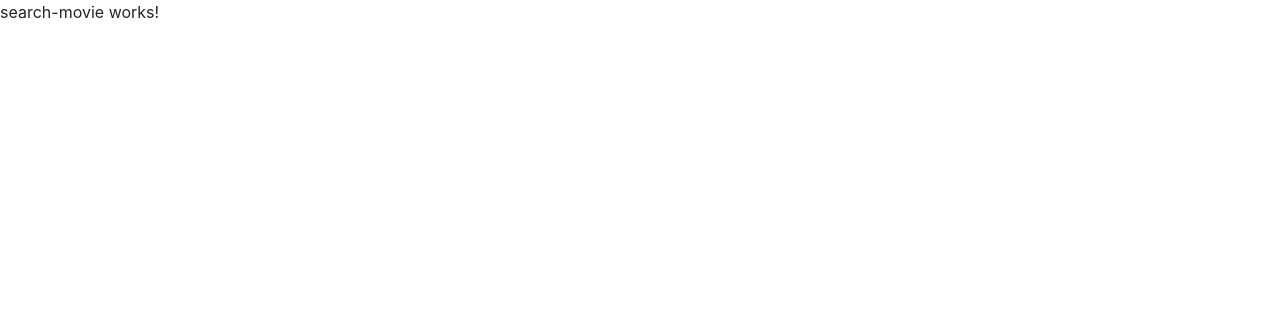
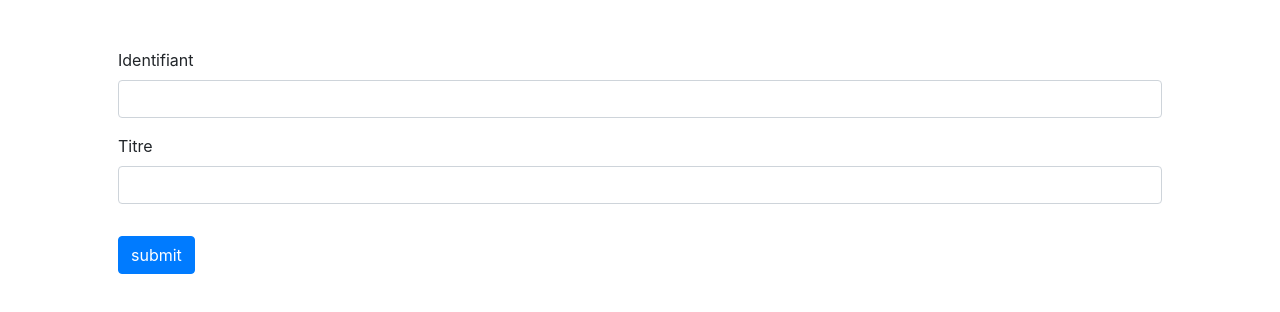
Before and after one commit to mvidailhet/donkey_school-angular_challenges_corrections, an Angular app: page / in a window 1280 px wide. Shown: the top 312 px of the page. Built offline with nearby package versions, Linux system fonts and the light colour scheme.

Commit message:
initialisation du visuel du formulaire

```diff
--- a/src/app/components/search-movie/search-movie.component.html
+++ b/src/app/components/search-movie/search-movie.component.html
@@ -1 +1,41 @@
-<p>search-movie works!</p>
+<div class="container p-5">
+  <div class="form-group">
+    <label for="idInput">Identifiant</label>
+    <input class="form-control" id="idInput" type="text" />
+  </div>
+  <div class="form-group">
+    <label for="titleInput">Titre</label>
+    <input class="form-control" id="titleInput" type="text" />
+  </div>
+  <button class="btn btn-primary mt-3" type="submit">submit</button>
+
+  <!--   <div class="p-5">
+    <form [formGroup]="searchForm" (ngSubmit)="onSubmit()">
+      <div class="form-group">
+        <label for="idInput">Identifiant</label>
+        <input
+          class="form-control"
+          id="idInput"
+          type="text"
+          formControlName="id"
+        />
+      </div>
+      <div class="form-group">
+        <label for="titleInput">Titre</label>
+        <input
+          class="form-control"
+          id="titleInput"
+          type="text"
+          formControlName="title"
+        />
+      </div>
+      <button
+        [disabled]="!searchForm.valid"
+        class="btn btn-primary mt-3"
+        type="submit"
+      >
+        submit
+      </button>
+    </form>
+  </div> -->
+</div>
```
